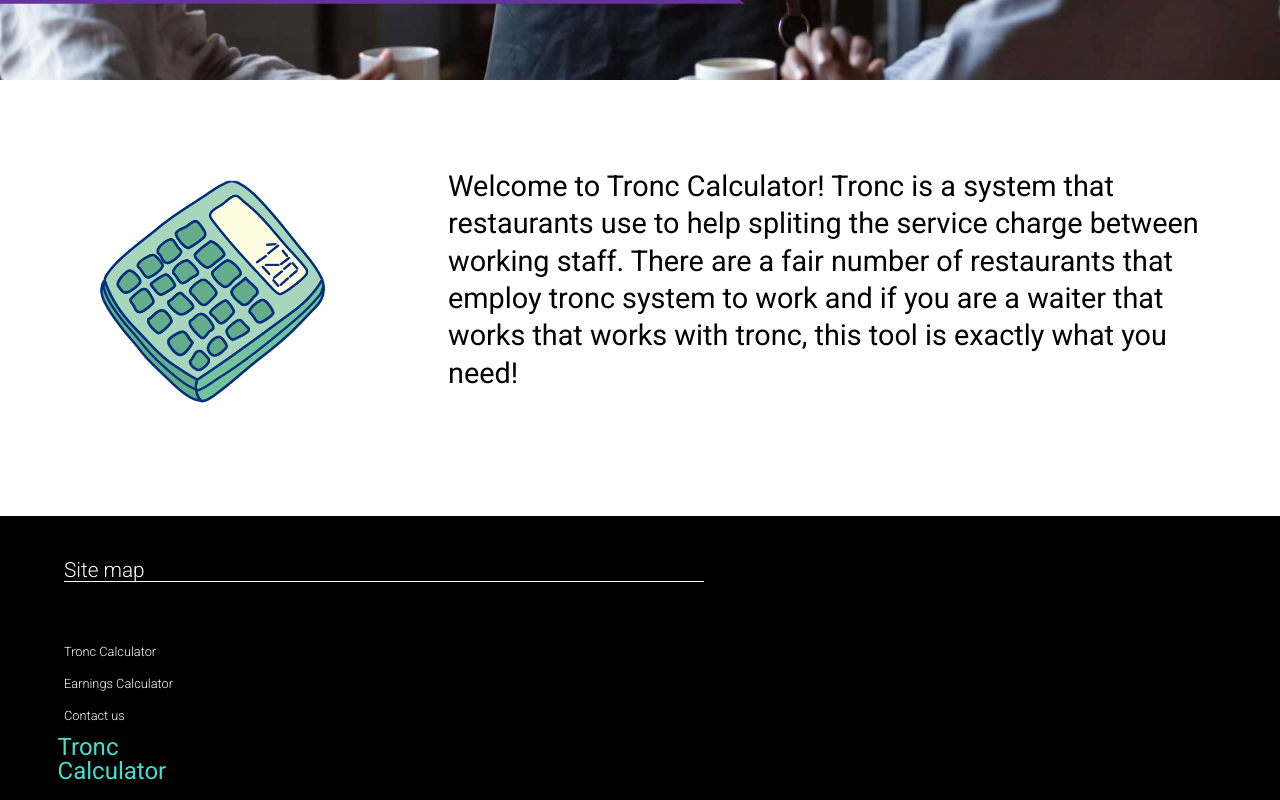
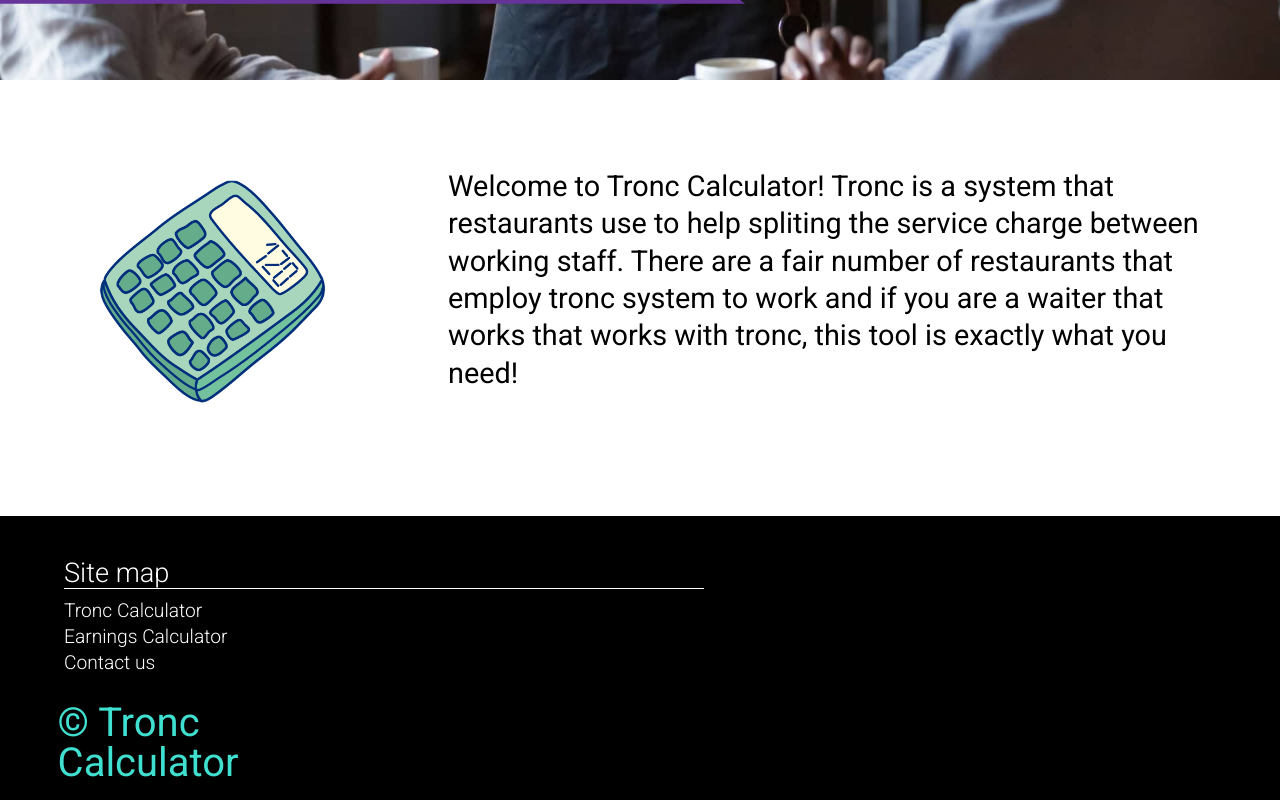
Before and after one commit to Aderex0/tronc-calculator, a React (Create React App) app: page / in a window 1280 px wide. Shown: the part 720-1520 px from the top of the page. Built offline with nearby package versions, Linux system fonts and the light colour scheme.

Commit message:
media querry CSS for footer

```diff
--- a/src/App.scss
+++ b/src/App.scss
@@ -406,6 +406,11 @@ header {
         font-size: 1.3em;
         width: 100%;
         border-bottom: solid 1px white;
+
+        @include mediaQuery(600px) {
+          margin-bottom: 2%;
+          font-size: 1.7em;
+        }
       }
 
       li {
@@ -417,6 +422,11 @@ header {
         font-weight: 100;
         text-decoration: none;
         cursor: pointer;
+
+        @include mediaQuery(600px) {
+          margin-bottom: 1%;
+          font-size: 1.2em;
+        }
       }
 
       :nth-child(4) {
@@ -437,6 +447,10 @@ header {
       margin: 0;
       margin-bottom: 3%;
       margin-left: 10%;
+
+      @include mediaQuery(600px) {
+        font-size: 2.5em;
+      }
     }
   }
 }
--- a/src/components/layout/Footer.js
+++ b/src/components/layout/Footer.js
@@ -15,7 +15,7 @@ export const Footer = () => {
         </div>
         <div className='footer-logo'>
           <p>
-            Tronc <br />
+            © Tronc <br />
             Calculator
           </p>
         </div>
```
